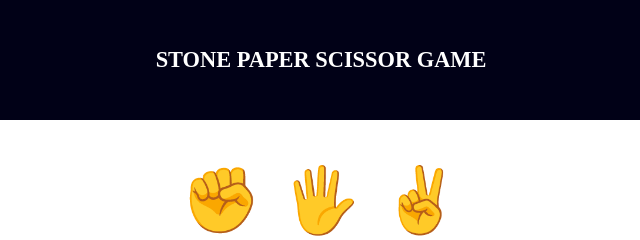
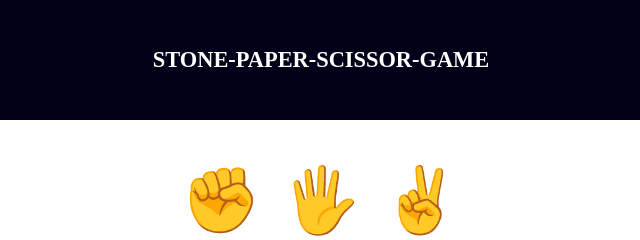
Before and after one commit to S0uviksaha/Stone-Paper-Scissor-Game, a plain HTML site: page index.html in a window 1280 px wide. Shown: the top 240 px of the page, 319-959 px from the left. Drawn offline with Linux system fonts and the light colour scheme.

Commit message:
Update index.html

```diff
--- a/index.html
+++ b/index.html
@@ -10,7 +10,7 @@
     <div id="main">
 
         <div class="top">
-            <h1>STONE PAPER SCISSOR GAME</h1>
+            <h1>STONE-PAPER-SCISSOR-GAME</h1>
         </div>
 
         <div class="yourchoices">
```
